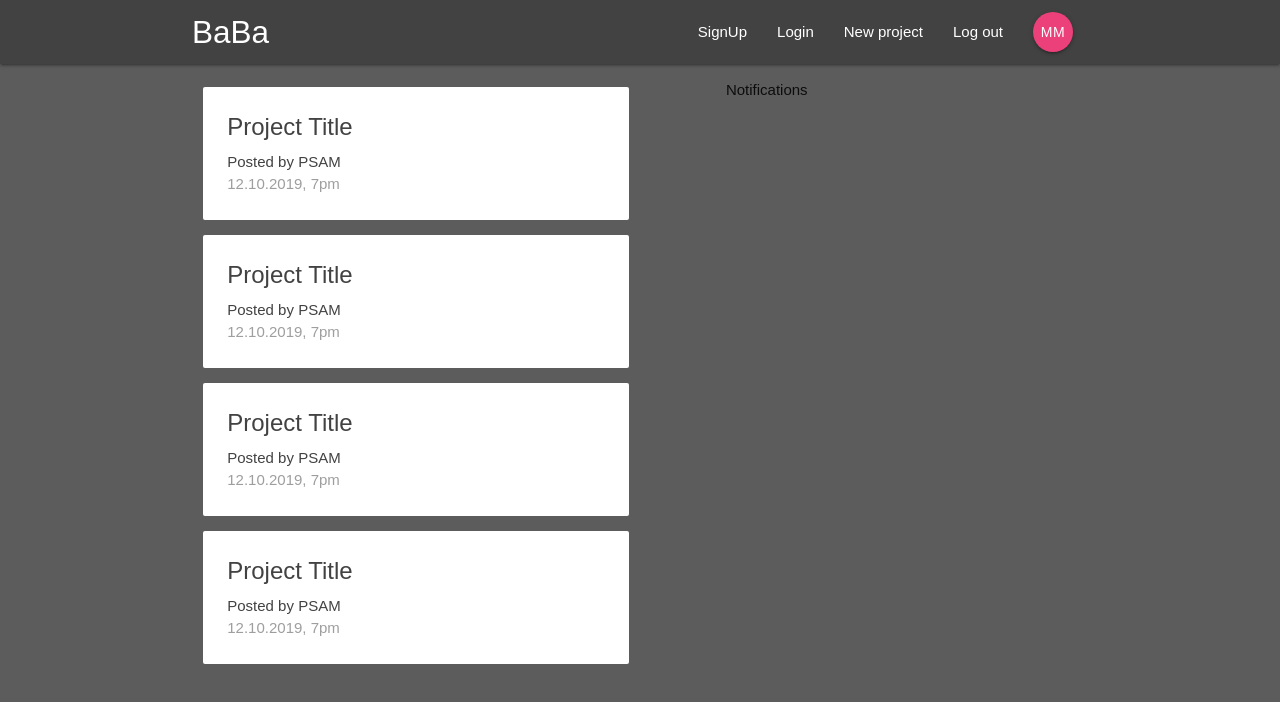
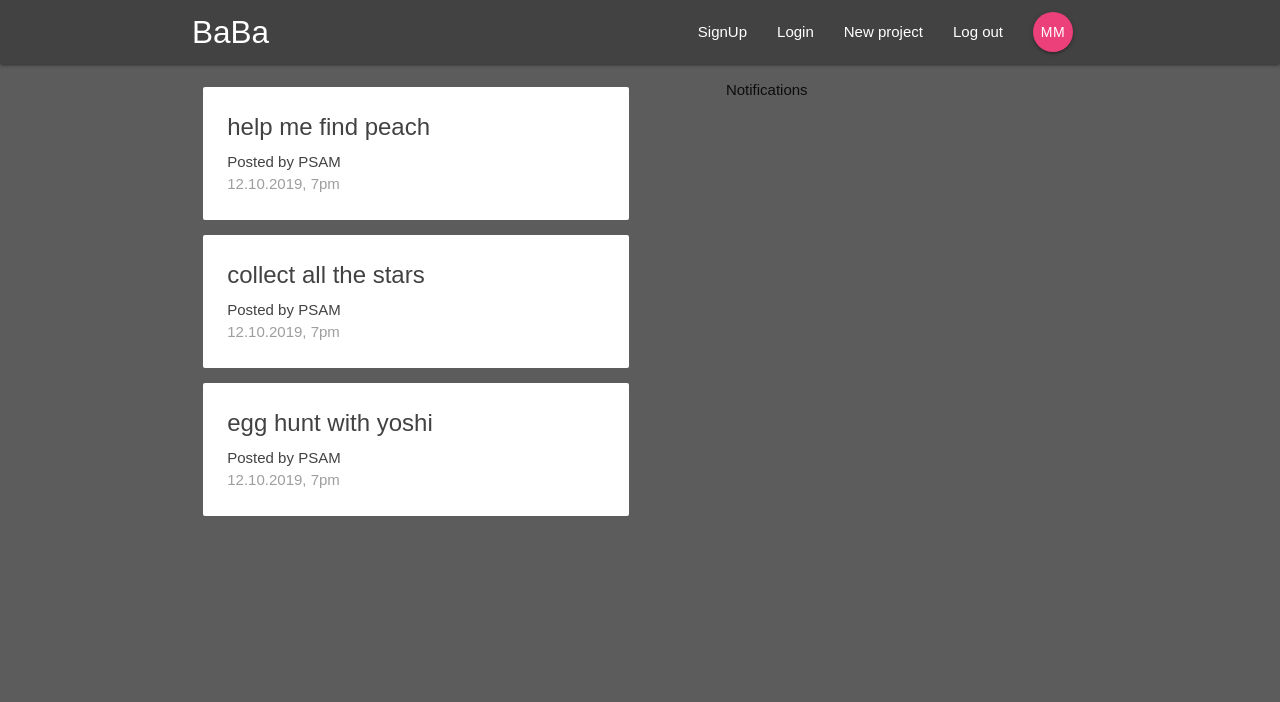
Before and after one commit to PortableSAM/React-Redux-Firebase-App-Tuto, a React (Create React App) app: page / in a window 1280 px wide. Shown: the top 702 px of the page. Built offline with nearby package versions, Linux system fonts and the light colour scheme.

Commit message:
Adding Dummy Data

```diff
--- a/src/components/dashboard/Dashboard.js
+++ b/src/components/dashboard/Dashboard.js
@@ -1,14 +1,17 @@
 import React from "react";
 import Notifications from "./Notifications";
 import ProjectList from "../project/ProjectList";
+import { connect } from "react-redux";
 
 class Dashboard extends React.Component {
   render() {
+    //console.log(this.props);
+    const { projects } = this.props;
     return (
       <div className="dashboard container">
         <div className="row">
           <div className="col s12 m6">
-            <ProjectList />
+            <ProjectList projects={projects} />
           </div>
           <div className="col s12 m5 offset-m1">
             <Notifications />
@@ -19,4 +22,10 @@
   }
 }
 
-export default Dashboard;
+const mapStateToProps = state => {
+  return {
+    projects: state.project.projects
+  };
+};
+
+export default connect(mapStateToProps)(Dashboard);
--- a/src/components/project/ProjectList.js
+++ b/src/components/project/ProjectList.js
@@ -1,13 +1,13 @@
 import React from "react";
 import ProjectSummary from "./ProjectSummary";
 
-const ProjectList = () => {
+const ProjectList = ({ projects }) => {
   return (
     <div className="project-list section">
-      <ProjectSummary />
-      <ProjectSummary />
-      <ProjectSummary />
-      <ProjectSummary />
+      {projects &&
+        projects.map(project => {
+          return <ProjectSummary project={project} key={project.id} />;
+        })}
     </div>
   );
 };
--- a/src/components/project/ProjectSummary.js
+++ b/src/components/project/ProjectSummary.js
@@ -1,10 +1,10 @@
 import React from "react";
 
-const projectSummary = () => {
+const projectSummary = ({ project }) => {
   return (
     <div className="card z-depth-0 project-summary">
       <div className="card-content grey-text text-darken-3">
-        <span className="card-title">Project Title</span>
+        <span className="card-title">{project.title}</span>
         <p>Posted by PSAM</p>
         <p className="grey-text">12.10.2019, 7pm</p>
       </div>
--- a/src/store/reducers/projectReducer.js
+++ b/src/store/reducers/projectReducer.js
@@ -1,4 +1,10 @@
-const initState = {};
+const initState = {
+  projects: [
+    { id: "1", title: "help me find peach", content: "blah blah blah" },
+    { id: "2", title: "collect all the stars", content: "blah blah blah" },
+    { id: "3", title: "egg hunt with yoshi", content: "blah blah blah" }
+  ]
+};
 
 const projectReducer = (state = initState, action) => {
   return state;
```
